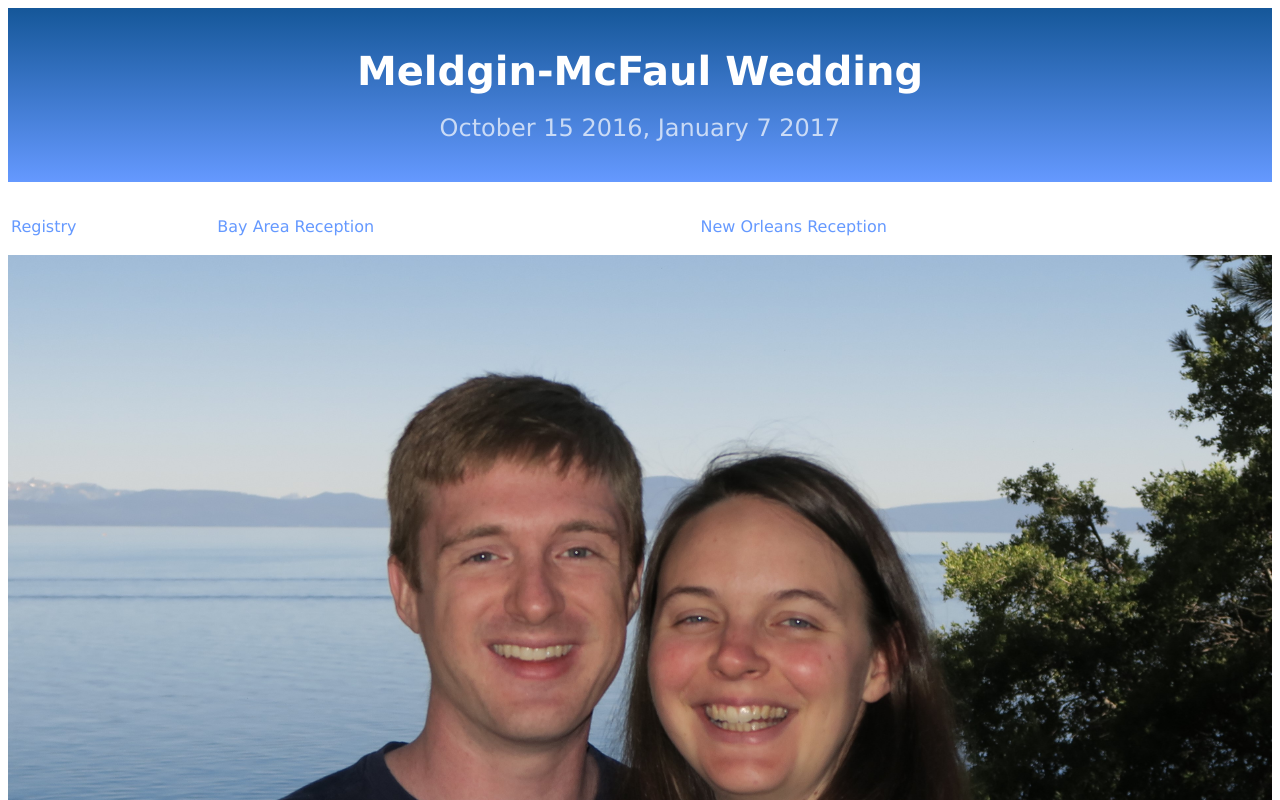
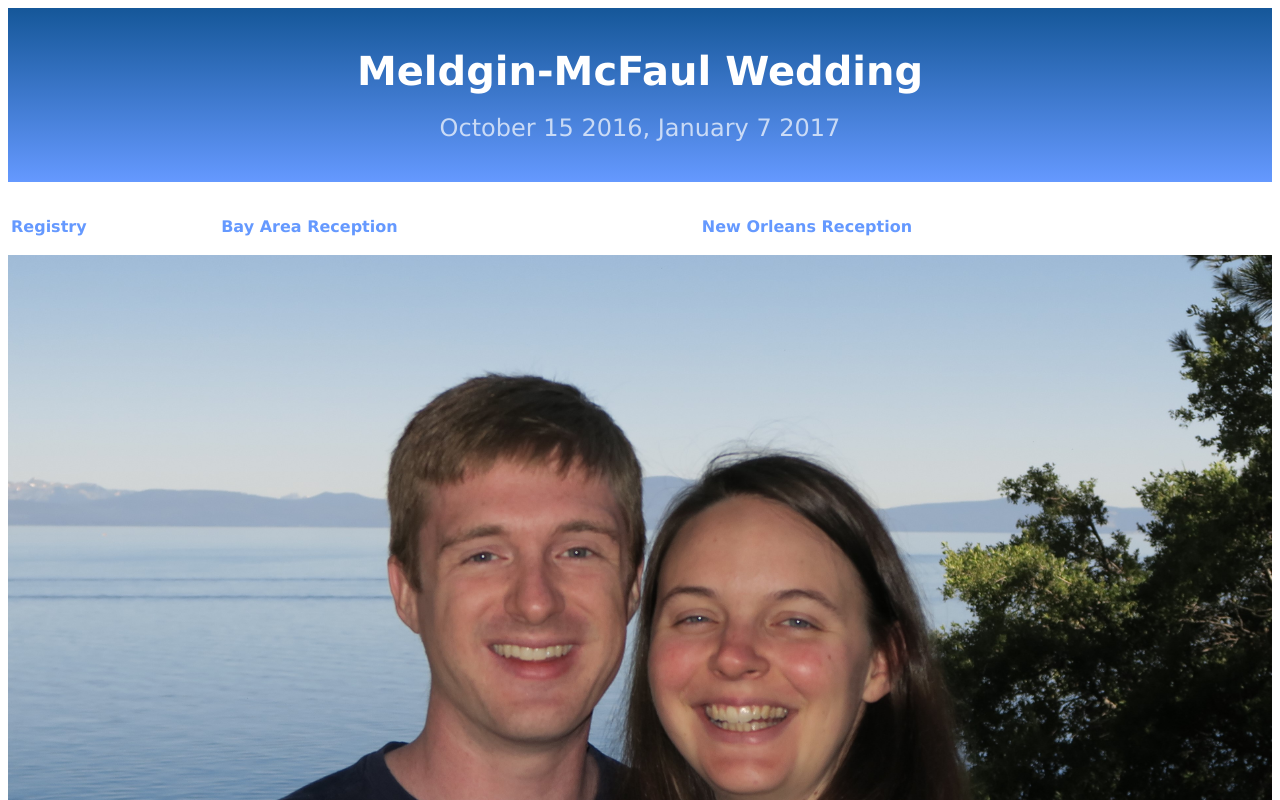
Before and after one commit to meldginmcfaulwedding/meldginmcfaulwedding.github.io, a plain HTML site: page index.html in a window 1280 px wide. Shown: the top 800 px of the page. Drawn offline with Linux system fonts and the light colour scheme.

Commit message:
Update index.html

```diff
--- a/index.html
+++ b/index.html
@@ -18,9 +18,9 @@
 <p>
   <table>
   <tr>
-    <td><a href="http://meldginmcfaulwedding.com/registry.html">Registry</a></td>
-    <td><a href="meldginmcfaulwedding.github.io/bayarea.html">Bay Area Reception</a></td>
-    <td><a href="meldginmcfaulwedding.github.io/nola.html">New Orleans Reception</a></td>
+    <th><a href="http://meldginmcfaulwedding.com/registry.html">Registry</a></th>
+    <th><a href="meldginmcfaulwedding.github.io/bayarea.html">Bay Area Reception</a></th>
+    <th><a href="meldginmcfaulwedding.github.io/nola.html">New Orleans Reception</a></th>
   </tr>
 </table>
 
```
